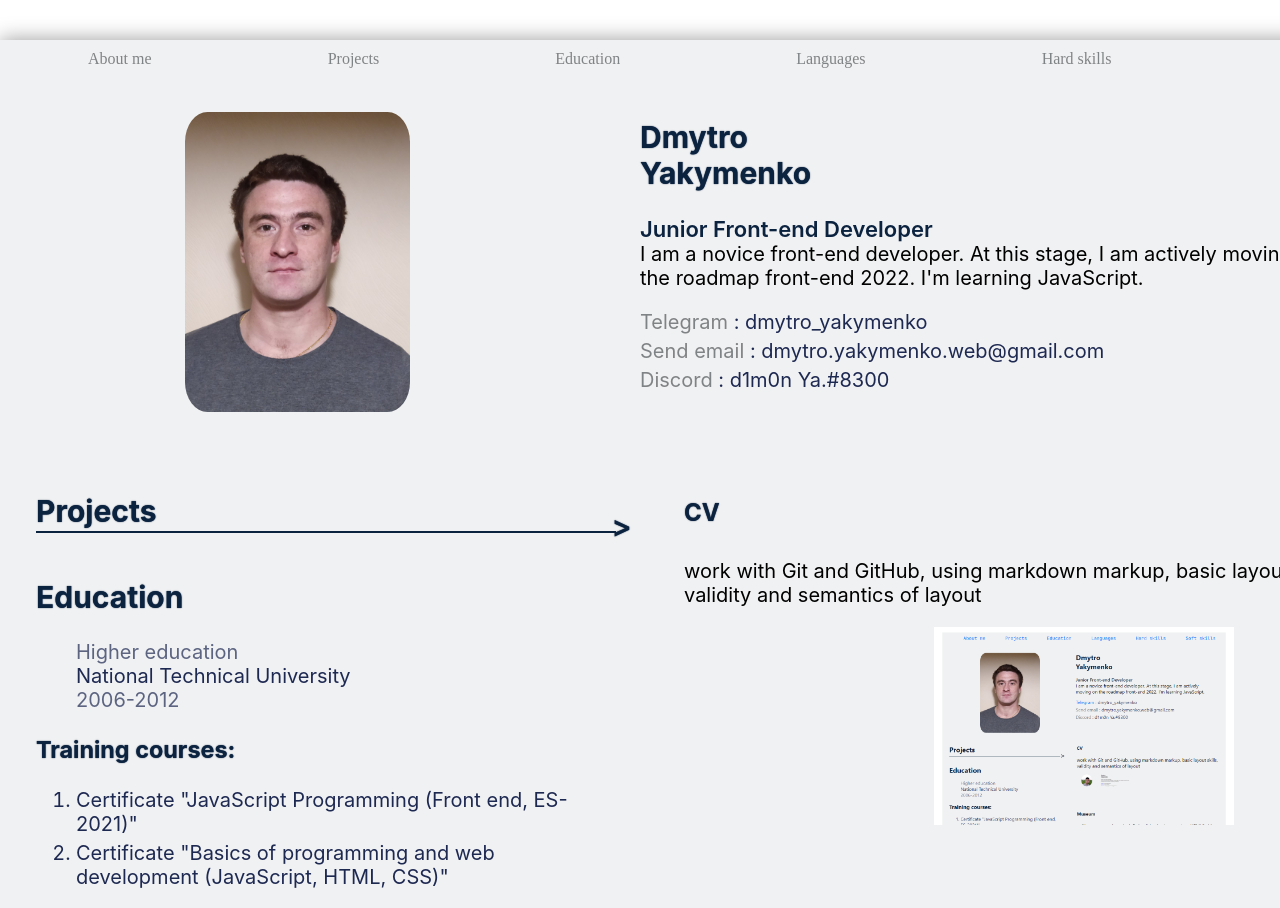
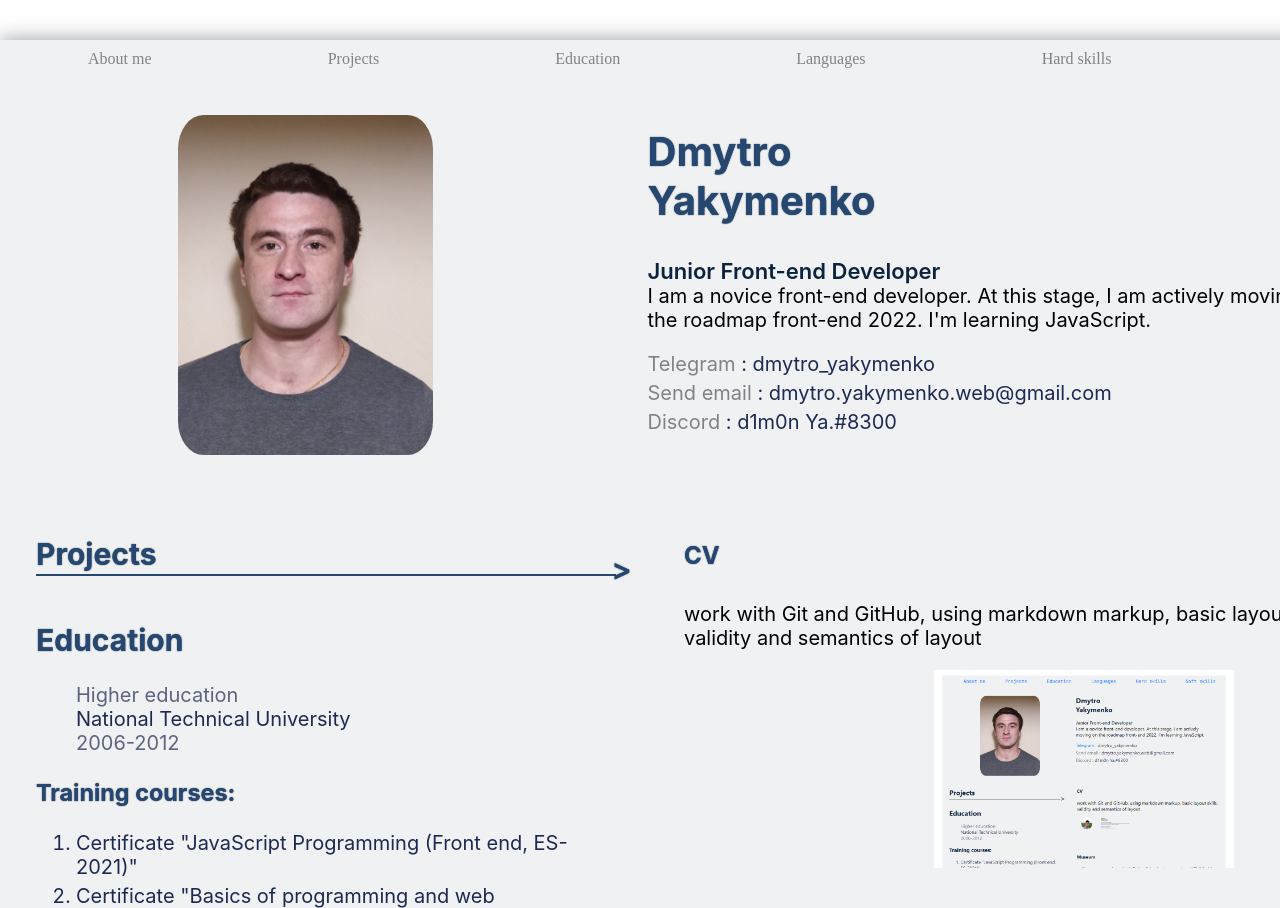
Before and after one commit to webdevDmYa/rsschool-cv, a plain HTML site: page index.html in a window 1280 px wide. Shown: the top 908 px of the page. Drawn offline with nearby package versions, Linux system fonts and the light colour scheme; a script that the page names is missing.

Commit message:
refactor: change size   h1 , image

```diff
--- a/style.css
+++ b/style.css
@@ -25,7 +25,7 @@ body {
 }
 
 .container-image {
-  width: 225px;
+  width: 255px;
   height: auto;
 }
 
@@ -107,7 +107,7 @@ a.color-link:hover {
   display: block;
   width: 580px;
   height: 2px;
-  background-color: #0c2340;
+  background-color: #264770;
   top: 40px;
 }
 nav > ul {
@@ -123,9 +123,13 @@ h3,
 h4,
 h5,
 h6 {
-  color: #0c2340;
+  color: #264770;
   text-shadow: 0px 0px 1.2px #0c2340;
 }
+h1 {
+  font-size: 40px;
+}
+
 h4 {
   font-size: 24px;
 }
```
